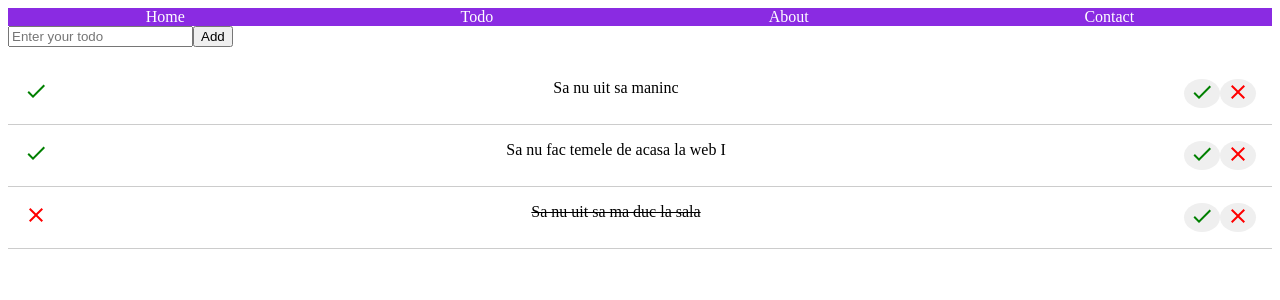
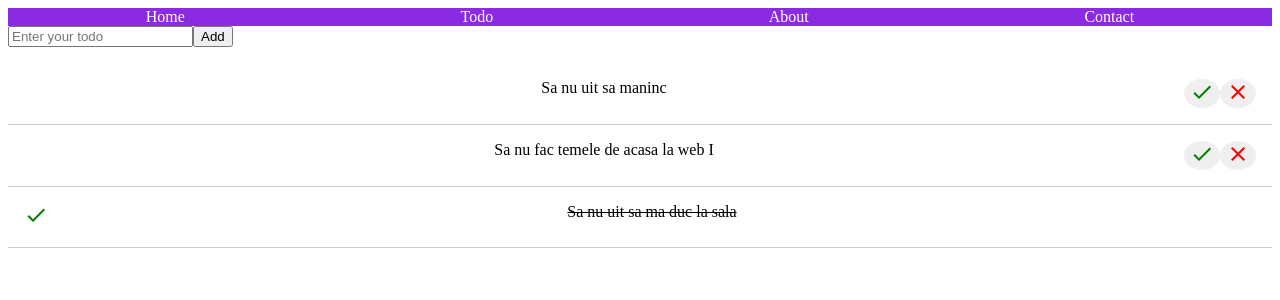
Before and after one commit to sergiuchilat/react-2025, a Next.js app: page /todo in a window 1280 px wide. Shown: the top 300 px of the page. Built offline with nearby package versions, Linux system fonts and the light colour scheme.

Commit message:
React DOM events(onClick)

```diff
--- a/src/app/globals.css
+++ b/src/app/globals.css
@@ -23,11 +23,11 @@ nav ul li a{
   justify-content: space-between;
   padding: 1em;
   border-bottom: 1px solid #ccc;
-  text-decoration: line-through;
+  text-decoration: none;
 }
 
 .todo-list li.completed{
-  text-decoration: none;
+  text-decoration: line-through;
 }
 
 .todo-list button{
--- a/src/app/todo/page.jsx
+++ b/src/app/todo/page.jsx
@@ -7,20 +7,20 @@ export default function TodoPage() {
         {
             id: 1,
             text: 'Sa nu uit sa maninc',
-            completed: true,
-            color: 'green'
+            completed: false,
+            color: 'red'
         },
         {
             id: 2,
             text: 'Sa nu fac temele de acasa la web I',
-            completed: true,
-            color: 'green'
+            completed: false,
+            color: 'red'
         },
         {
             id: 3,
             text: 'Sa nu uit sa ma duc la sala',
-            completed: false,
-            color: 'red'
+            completed: true,
+            color: 'green'
         }
     ]
 
--- a/src/components/todo/TodoList.jsx
+++ b/src/components/todo/TodoList.jsx
@@ -1,7 +1,17 @@
+"use client";
+
 import Icon from '@mdi/react';
 import { mdiCheck, mdiClose } from '@mdi/js';
 
 export default function TodoList({ todoList, canEdit }) {
+
+    function deleteTodoHandler(id) {
+        console.log('Delete todo with id: ', id);
+    }
+
+    function markAsCompletedHandler(id) {
+        console.log('Mark todo as completed with id: ', id);
+    }
 
     return (
         <ul className="todo-list">
@@ -10,19 +20,22 @@ export default function TodoList({ todoList, canEdit }) {
                     <li key={todo.id} className={todo.completed ? 'completed' : ''}>
                         <div className='icon'>
                             {todo.completed ? <Icon path={mdiCheck} size={1} color={todo.color} /> : ''}
-                            {!todo.completed ? <Icon path={mdiClose} size={1} color={todo.color} /> : ''}
                         </div>
 
                         <div className='text'>{todo.text}</div>
                         {
                             canEdit ? (
                                 <div className='actions'>
-                                    <button>
-                                        <Icon path={mdiCheck} size={1} color='green' />
-                                    </button>
-                                    <button>
-                                        <Icon path={mdiClose} size={1} color='red' />
-                                    </button>
+                                    {
+                                        todo.completed ? '' : <button onClick={() => {markAsCompletedHandler(todo.id)}}>
+                                            <Icon path={mdiCheck} size={1} color='green' />
+                                        </button>
+                                    }
+                                    {
+                                        todo.completed ? '' : <button onClick={() => {deleteTodoHandler(todo.id)}}>
+                                            <Icon path={mdiClose} size={1} color='red' />
+                                        </button>
+                                    }
                                 </div>
                             ) : ''
                         }
```
Also changed, not shown: src/app/page.jsx (+4 -4 lines).
